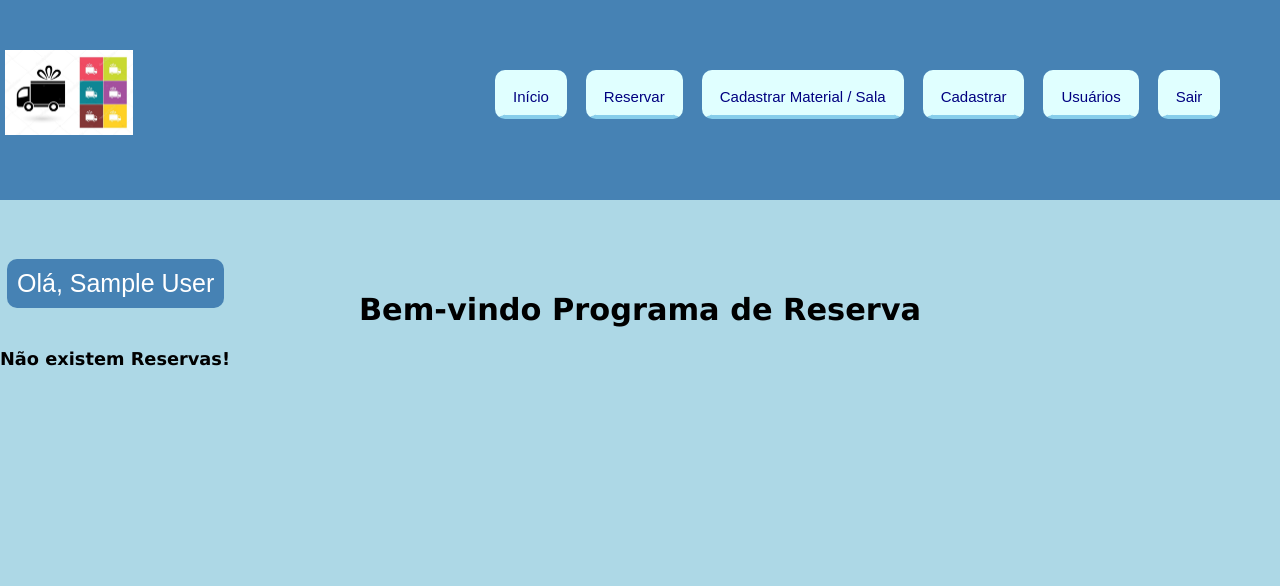
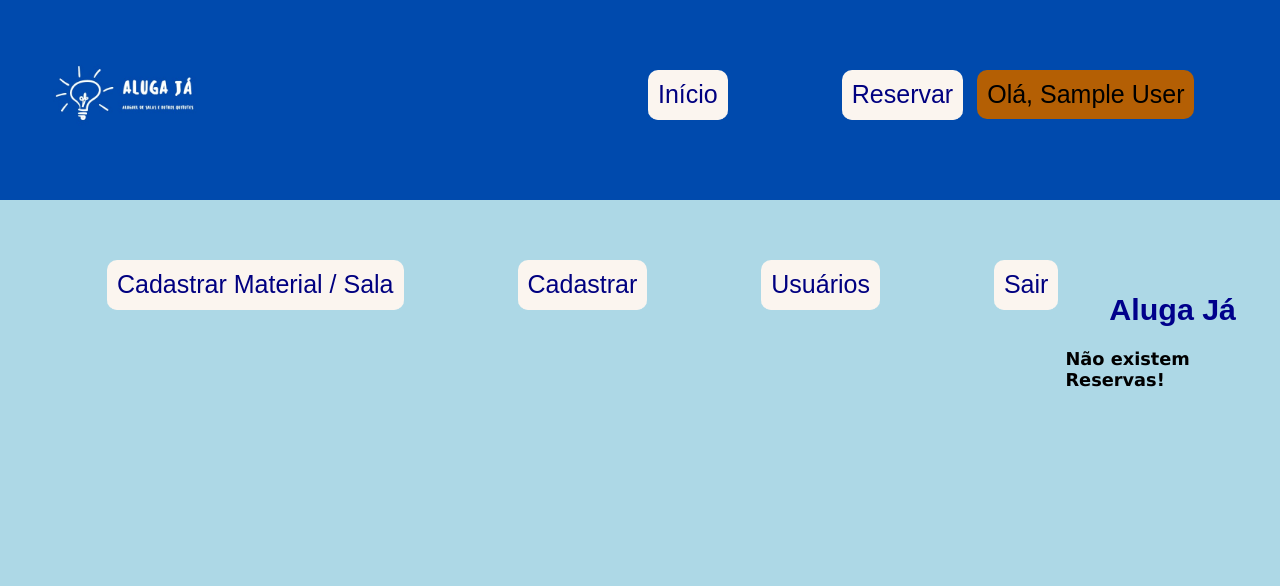
Before and after one commit to RafaelBotelhoLopes/PI_UC12, a PHP site: page / in a window 1280 px wide. Shown: the top 586 px of the page. Run offline with PHP 8.4, Linux system fonts and the light colour scheme; the visitor is signed in with stand-in values (Sample User, id 1); data that the repository does not hold is empty.

Commit message:
primeiro

```diff
--- a/dao/clsConexao.php
+++ b/dao/clsConexao.php
@@ -8,48 +8,49 @@
  */
 class Conexao {
 
-    private static function abrir(){
+    private static function abrir() {
         $banco = "m171_04_projeto_integrador_prime";
-        $local = "senacinfo-db";
-        $usuario = "inf_m171";
-        $senha = "senacrs";
+        $local = "localhost";
+        $usuario = "root";
+        $senha = "";
 
         $conn = mysqli_connect($local, $usuario, $senha, $banco);
 
-        if ( $conn )
+        if ($conn) {
             return $conn;
-        else
+        } else {
             return NULL;
-
+        }
     }
 
-    private static function fechar( $conn ){
-        mysqli_close( $conn );
+    private static function fechar($conn) {
+        mysqli_close($conn);
     }
 
-    public static function executar( $sql ){
+    public static function executar($sql) {
         $conn = self::abrir();
-        if( $conn ){
+        if ($conn) {
             mysqli_query($conn, $sql);
-            self::fechar( $conn );
+            self::fechar($conn);
         }
     }
-    public static function executarComRetornoId( $sql ){
+
+    public static function executarComRetornoId($sql) {
         $conn = self::abrir();
         $id = 0;
-        if( $conn ){
+        if ($conn) {
             mysqli_query($conn, $sql);
             $id = mysqli_insert_id($conn);
-            self::fechar( $conn );
+            self::fechar($conn);
         }
         return $id;
     }
 
-    public static function consultar( $sql ){
+    public static function consultar($sql) {
         $conn = self::abrir();
-        if( $conn ){
+        if ($conn) {
             $result = mysqli_query($conn, $sql);
-            self::fechar( $conn );
+            self::fechar($conn);
             return $result;
         } else {
             return NULL;
--- a/estilo.css
+++ b/estilo.css
@@ -1,8 +1,10 @@
 /*Comum*/
+
+
 
 #menu{
     /*background-image: radial-gradient( #4682B4	, black );*/
-    background-color: #4682B4;
+    background-color: #004aad;
     height: 200px;
     /*width: 720px;*/
     width: 100%;
@@ -285,15 +287,20 @@ th{
 
 
 #ola{
-   background-color: #4682B4;
+   background-color: #B45F04;
    border-style: solid;
     border-width: 0px 0px 1px 0px;
     align-center: 100%;
-    color: white;
+    color: black;
     font-size: 25px;
 
     border-width: 0px 0px 0px 0px;
 
+}
+
+#titulosite{
+    font-family:Arial, Helvetica, sans-serif;
+    color: darkblue;
 }
 
 .btnExcluir{
@@ -318,13 +325,13 @@ th{
 .btnMenu{
     /*height: 200;*/
     margin: 70px 7px;
-    border: solid 8px #E0FFFF;
-    border-bottom-color: #87CEEB;
-    border-bottom: 4px solid #87CEEB;
+    border: solid 0px #FBF5EF;
+    border-bottom-color: #FBF5EF;
+    border-bottom: 1px solid #FBF5EF;
     border-radius: 10px;
-    background-color: #E0FFFF;
+    background-color: #FBF5EF;
     color: #000080;
-    font-size: 15px;
+    font-size: 25px;
     cursor: pointer;
 
     padding: 10px;
@@ -346,8 +353,9 @@ th{
 }*/
 
 #foto{
-    margin: 50px 350px;
-    width: 128px;
+    margin: auto 25%;
+    width: 186px;
+    max-width: 100%;
 }
 
 .btnCadastrarUsuario{
@@ -381,12 +389,12 @@ input[type=submit]{
     /*height: 200;*/
     padding: 5px;
     margin: 70px 7px;
-    border: solid 8px #E0FFFF;
+    border: solid 8px #FBF5EF;
     border-radius: 10px;
-    border-bottom-color: #E0FFFF;
-    border-bottom: 4px solid #87CEEB;
+    border-bottom-color: #FBF5EF;
+    border-bottom: 4px solid #FBF5EF;
     /*border-radius: 10px;*/
-    background-color: #E0FFFF;
+    background-color: #FBF5EF;
     color: #000080;
     font-size: 19px;
     cursor: pointer;
--- a/index.php
+++ b/index.php
@@ -4,6 +4,8 @@
         <meta charset="UTF-8">
         <title>Programa de Reserva</title>
         <link href="estilo.css" rel="stylesheet" type="text/css" />
+        <meta name="viewport" content="width=device-width, initial-scale=1.0">
+
 
     </head>
     <body>
@@ -14,12 +16,9 @@
 
         <br> <br> <br> <br>
 
-        <h1 align="center">Bem-vindo Programa de Reserva </h1>
+        <h1 align="center" id="titulosite">Aluga Já</h1>
 
         <?php
-
-
-
         include_once './dao/clsReservaDAO.php';
         include_once './dao/clsConexao.php';
         include_once './dao/clsMaterialDAO.php';
@@ -33,7 +32,7 @@
 
         $lista = ReservaDAO::getReservas();
 
-            if( count($lista) == 0 ){
+        if (count($lista) == 0) {
             echo '<h3>Não existem Reservas!</h3>';
         } else {
 
@@ -49,7 +48,6 @@
 //                date_default_timezone_set('America/Sao_Paulo');
 //                $date = date('Y-m-d H:i');
 //                echo $date;
-
 //                if ($date > Reserva::getDataFinal() || $date < Reserva::getDataInicial()){
 //                        $status = Reserva::getStatus();
 //                        $status = 0;
@@ -72,23 +70,23 @@
 //                    };
 
 
-                    $data = new DateTime( $reserva->getDataFinal() );
+                $data = new DateTime($reserva->getDataFinal());
                 $dataFinal = $data->getTimestamp();
 
-                    if( $dataFinal < time() ){
+                if ($dataFinal < time()) {
 
                 } else {
                     echo 'menor';
                 }
 
-                    if($reserva->getStatus()!=0){
+                if ($reserva->getStatus() != 0) {
                     echo '<tr>';
 
-                        echo '  <td>'.$reserva->getDataInicial().'</td>';
-                        echo '  <td>'.$reserva->getDataFinal().'</td>';
-                        echo '  <td>'.$reserva->getCodUsuario()->getNomeCompleto().'</td>';
-                        echo '  <td>'.$reserva->getCodSala()->getNumero().'</td>';
-                        echo '  <td>'.$reserva->getCodMaterial()->getNome().'</td>';
+                    echo '  <td>' . $reserva->getDataInicial() . '</td>';
+                    echo '  <td>' . $reserva->getDataFinal() . '</td>';
+                    echo '  <td>' . $reserva->getCodUsuario()->getNomeCompleto() . '</td>';
+                    echo '  <td>' . $reserva->getCodSala()->getNumero() . '</td>';
+                    echo '  <td>' . $reserva->getCodMaterial()->getNome() . '</td>';
                     echo '</tr>';
                 }
             }
@@ -112,10 +110,7 @@
 //                    echo '</tr>';
 //                }
 //                echo '</table>';
-
         }
-
-
         ?>
 
     </body>
--- a/menu.php
+++ b/menu.php
@@ -8,7 +8,7 @@ if (session_status() != PHP_SESSION_ACTIVE) {
 
 
 
-    <img id="foto" src="imagens/entrega.jpg" alt="Empresa"  />
+    <img id="foto" src="imagens/logosite.jpg" alt="Empresa"  />
 
 
 
@@ -17,23 +17,19 @@ if (session_status() != PHP_SESSION_ACTIVE) {
 
 
     <?php
-
-        if( isset($_SESSION['logado']) &&
-                  $_SESSION['logado'] == TRUE ) {
-
-
+    if (isset($_SESSION['logado']) &&
+            $_SESSION['logado'] == TRUE) {
         ?>
         <a class="menu" href="frmReservar.php">
             <button class="btnMenu">Reservar</button></a>
 
 
         <?php
-
 //          echo '<button id="ola" class="btnMenu"></button></a>';
 
 
 
-          if( isset( $_SESSION['admin']) && $_SESSION['admin'] == TRUE){
+        if (isset($_SESSION['admin']) && $_SESSION['admin'] == TRUE) {
 
 
             echo '  <a class="menu" href="CadMatSala.php"><button class="btnMenu" id="materialsala">Cadastrar Material / Sala</button></a>';
@@ -44,14 +40,11 @@ if (session_status() != PHP_SESSION_ACTIVE) {
                         <button id="usuarios" class="btnMenu" >Usuários</button></a>';
             echo '<a href="sair.php"><button id="sair" class="btnMenu">Sair</button></a>';
 
-           echo '  <button class="btnMenu" id="ola">Olá, '.$_SESSION['nome'].'</button>';
-          }else{
+            echo '  <button class="btnMenu" id="ola">Olá, ' . $_SESSION['nome'] . '</button>';
+        } else {
             echo '<button class="btnMenu" id="ola"> Olá, ' . $_SESSION['nome'];
             echo '<a href="sair.php"><button id="sair" class="btnMenu">Sair</button></a>';
         }
-
-
-
     } else {
         ?>
         <form id="frmMenu" action="entrar.php" method="POST" >
@@ -71,7 +64,6 @@ if (session_status() != PHP_SESSION_ACTIVE) {
 
         <?php
     }
-
     ?>
 
     <br>
@@ -88,22 +80,25 @@ if (session_status() != PHP_SESSION_ACTIVE) {
         }*/
     #menu img{
         float: left;
-        margin-left: 5px;
+        margin-left: 35px;
 
     }
     #menu a{
 
         float: left;
-        margin-left: 5px;
+        margin-left: 100px;
 
     }
     #txtLogin{
         border-radius: 7px;
-        padding: 10px;
+        padding: 20px;
+        font-size: 12px;
+
     }
     #txtSenha{
         border-radius: 7px;
-        padding: 10px;
+        padding: 20px;
+        font-size: 12px;
     }
     /*    #ilog{
             padding: 12px;
```
Also changed, not shown: nbproject/private/private.xml (+1 -7 lines), imagens/logosite.jpg (added). Lines whose indentation alone changed are shown as unchanged.
